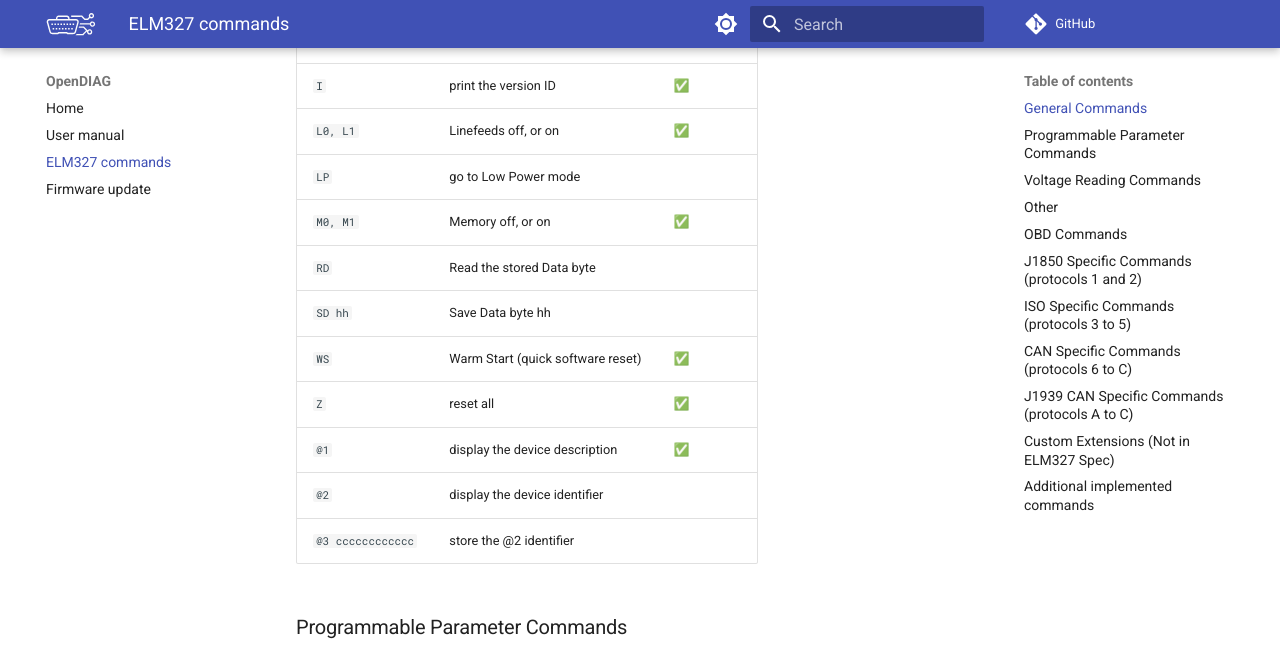
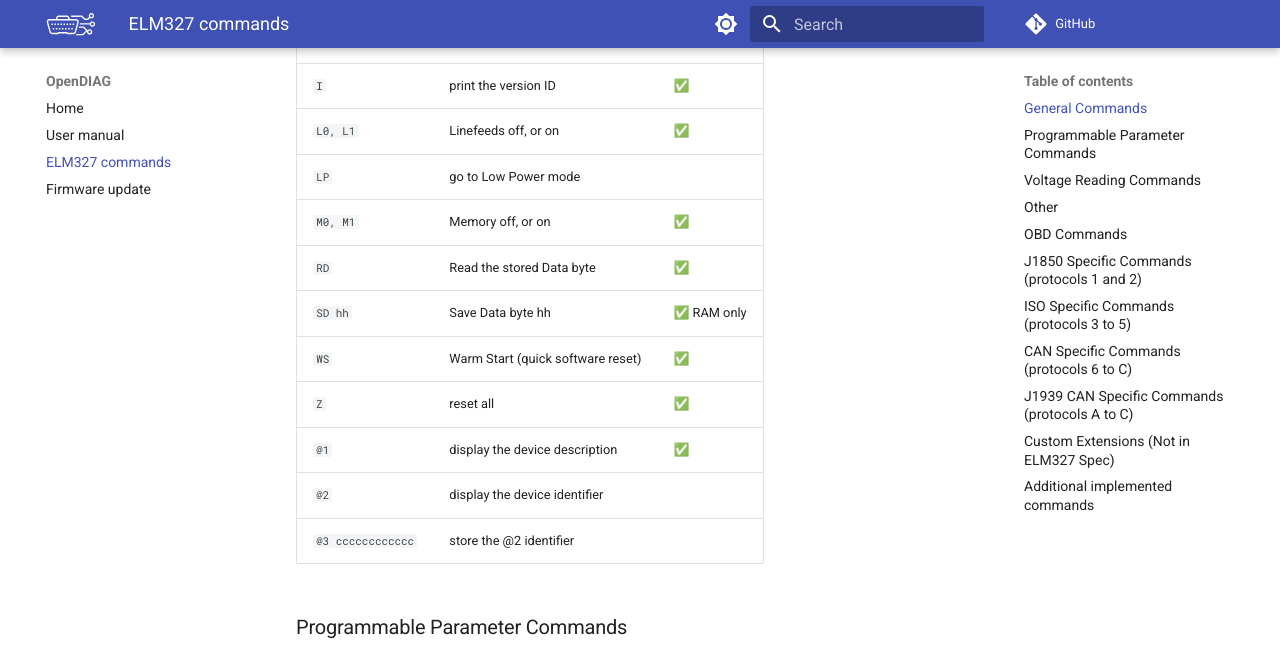
Before and after one commit to maximus64/opendiag-firmware, an MkDocs documentation site: the page built from docs/at_commands.md, in a window 1280 px wide and 900 px high, scrolled down 657 px. Shown: the top 653 px of the window. Built offline with MkDocs 1.6.1 and Material for MkDocs 9.7.7, drawn with Linux system fonts in a browser that asks for light colours; comment, search, counter and statistics services are not loaded.

Commit message:
docs: align command support and format the extracted change

```diff
--- a/docs/at_commands.md
+++ b/docs/at_commands.md
@@ -23,8 +23,8 @@ Bluetooth.
 | `L0, L1` | Linefeeds off, or on | ✅ |
 | `LP` | go to Low Power mode | |
 | `M0, M1` | Memory off, or on | ✅ |
-| `RD` | Read the stored Data byte | |
-| `SD hh` | Save Data byte hh | |
+| `RD` | Read the stored Data byte | ✅ |
+| `SD hh` | Save Data byte hh | ✅ RAM only |
 | `WS` | Warm Start (quick software reset) | ✅ |
 | `Z` | reset all | ✅ |
 | `@1` | display the device description | ✅ |
```
Also changed, not shown: 1 other file.
